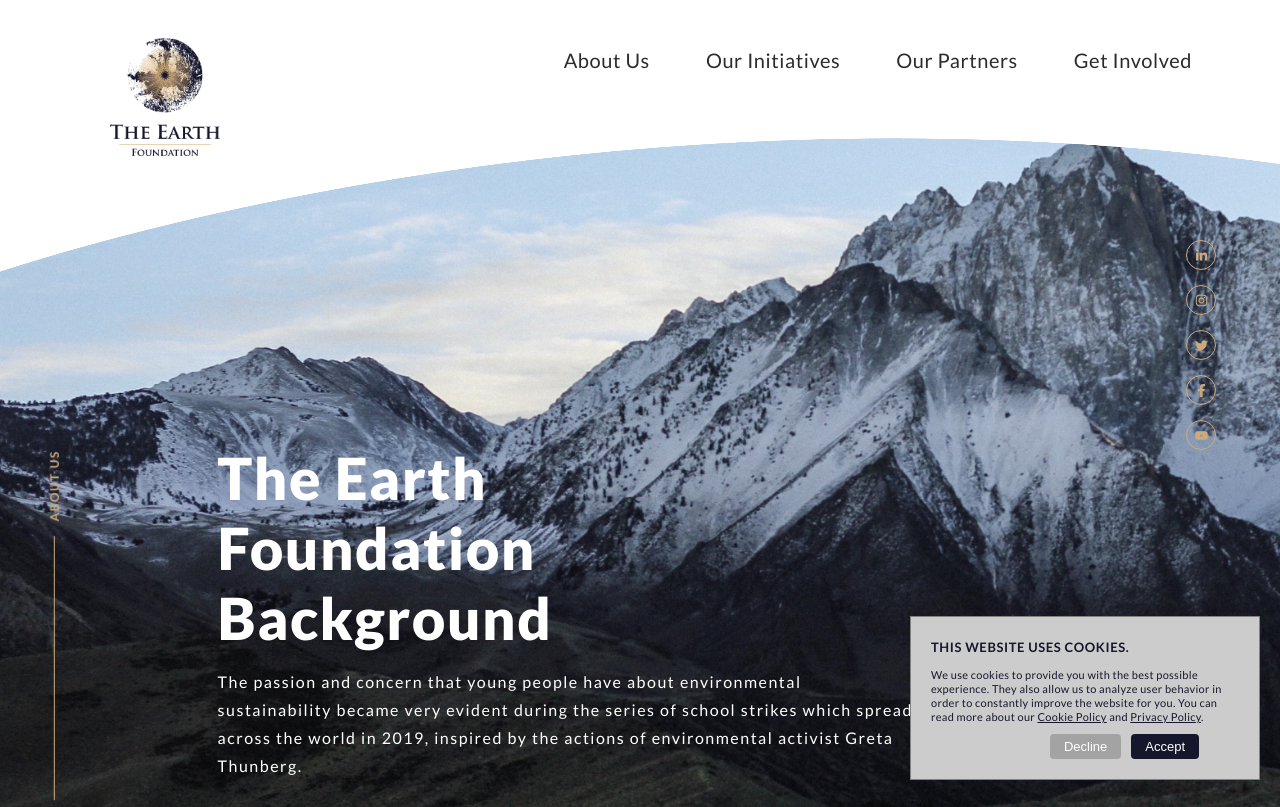
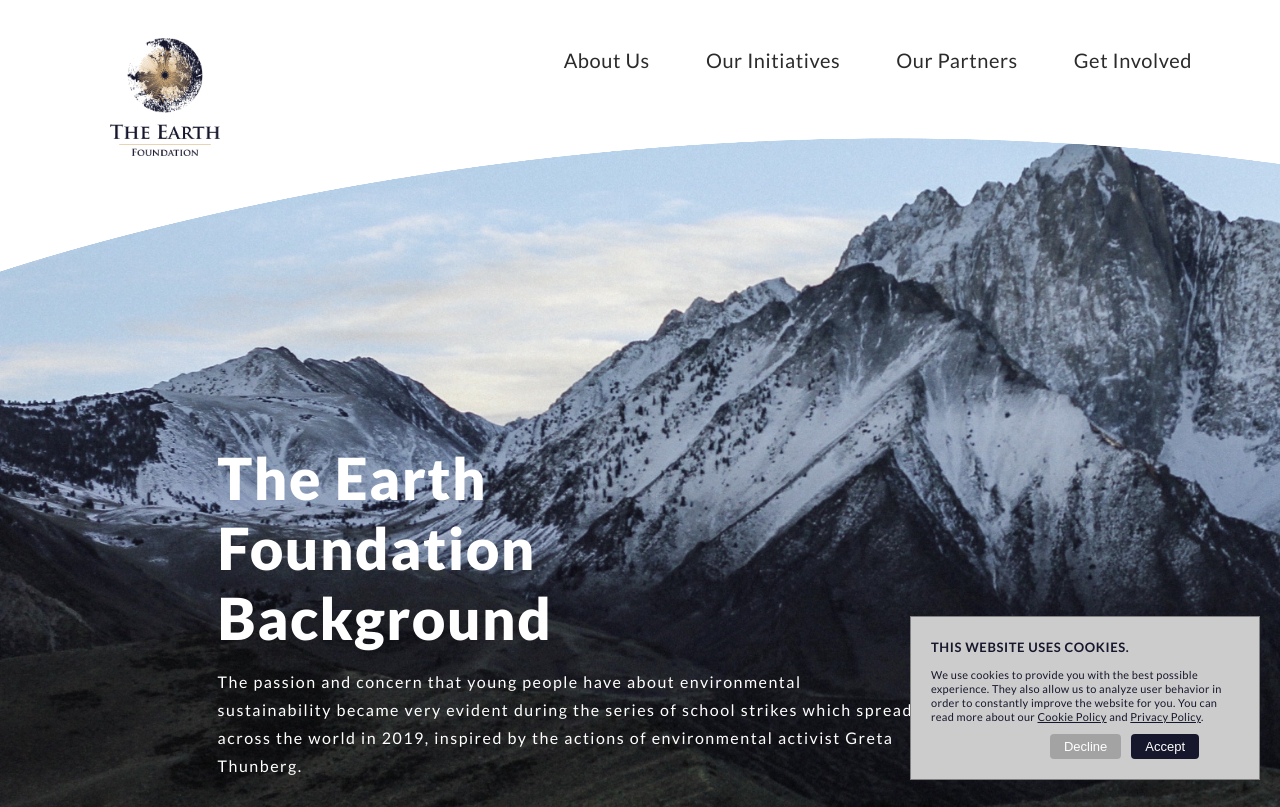
Before and after one commit to GaddMaster/earth-foundation, a Next.js app: page /about in a window 1280 px wide. Shown: the top 807 px of the page. Built offline with nearby package versions, Linux system fonts and the light colour scheme.

Commit message:
Add logo school

```diff
--- a/assets/content.js
+++ b/assets/content.js
@@ -254,6 +254,7 @@ const schools = [
     { image: "/images/schools/punahou.jpg", url: 'https://www.punahou.edu'},
     { image: "/images/schools/pcis.jpg", url: 'https://puntacanainternationalschool.com'},
     { image: "/images/schools/samata.png", url: 'https://web.facebook.com/Samata-school-the-bamboo-school-of-nepal-566066840153279/?_rdc=1&_rdr'},
+    { image: "/images/schools/rock.gif", url: 'https://www.rockportschool.com'},
     { image: "/images/schools/swiss.png", url: 'https://sisd.ae'},
     { image: "/images/partners/sumbandila.jpg", url: 'https://www.sumbandila.org' }, // needs to be in schools
     { image: "/images/schools/stmark.png", url: 'https://www.stmarksschool.org'},
--- a/components/Cover.jsx
+++ b/components/Cover.jsx
@@ -1,15 +1,11 @@
 
 import Header from "./Header";
-import SlideSection from "./SlideSection";
-import SlideSocials from "./SlideSocials";
 
 import styles from "styles/cover.module.scss";
 
 const Cover = props => {
     return (
         <div className = {styles.cover} style = {{backgroundImage:`${props.cover.image}`}}>
-          {props.cover.section && <SlideSection height={props.cover.section_height} name={props.cover.section} color={props.cover.section_color} />}
-          {props.cover.socials_color && <SlideSocials color={props.cover.socials_color} />}
             <div className = {styles.wrapper}>
               <div className = {styles.title}>
                 <h1>{props.cover.title}<br />{props.cover.title_2}<br />{props.cover.title_3}</h1>
--- a/pages/index.jsx
+++ b/pages/index.jsx
@@ -7,6 +7,7 @@ import Subscribe from "../components/Subscribe";
 
 import content from "../assets/content";
 import SlideSection from 'components/SlideSection';
+import SlideSocials from 'components/SlideSocials';
 import Head from 'next/head';
 
 const Home = () => {
@@ -23,6 +24,8 @@ const Home = () => {
             title = "The Earth Foundation | Home | Landing"
             header
             footer>
+            {content.home.cover.section && <SlideSection height={content.home.cover.section_height} name={content.home.cover.section} color={content.home.cover.section_color} />}
+            {content.home.cover.socials_color && <SlideSocials color={content.home.cover.socials_color} />}
             <Cover cover = {content.home.cover} />
             {content.home.boards.map((board, index) =>
                 <Board
--- a/styles/header.module.scss
+++ b/styles/header.module.scss
@@ -96,6 +96,7 @@
         align-items: flex-start;
         justify-content: center;
         z-index: 2;
+        pointer-events: none;
         img {
             height: 60px;
             @media (min-width: $breakpoint) { height: 160px; }
--- a/styles/slide.section.module.scss
+++ b/styles/slide.section.module.scss
@@ -8,7 +8,7 @@
     left: 5%;
     justify-content: flex-end;
     align-items: center;
-    z-index: 1;
+    z-index: 3;
     bottom: 0;
     width: 40vh;
     min-width: 350px;
--- a/styles/slide.socials.module.scss
+++ b/styles/slide.socials.module.scss
@@ -9,7 +9,7 @@
     justify-content: flex-end;
     flex-direction: column;
     align-items: center;
-    z-index: 3;
+    z-index: 4;
     top: 30%;
 
     @media (max-width: $breakpoint) {
```
Also changed, not shown: public/images/schools/rock.gif (added).
